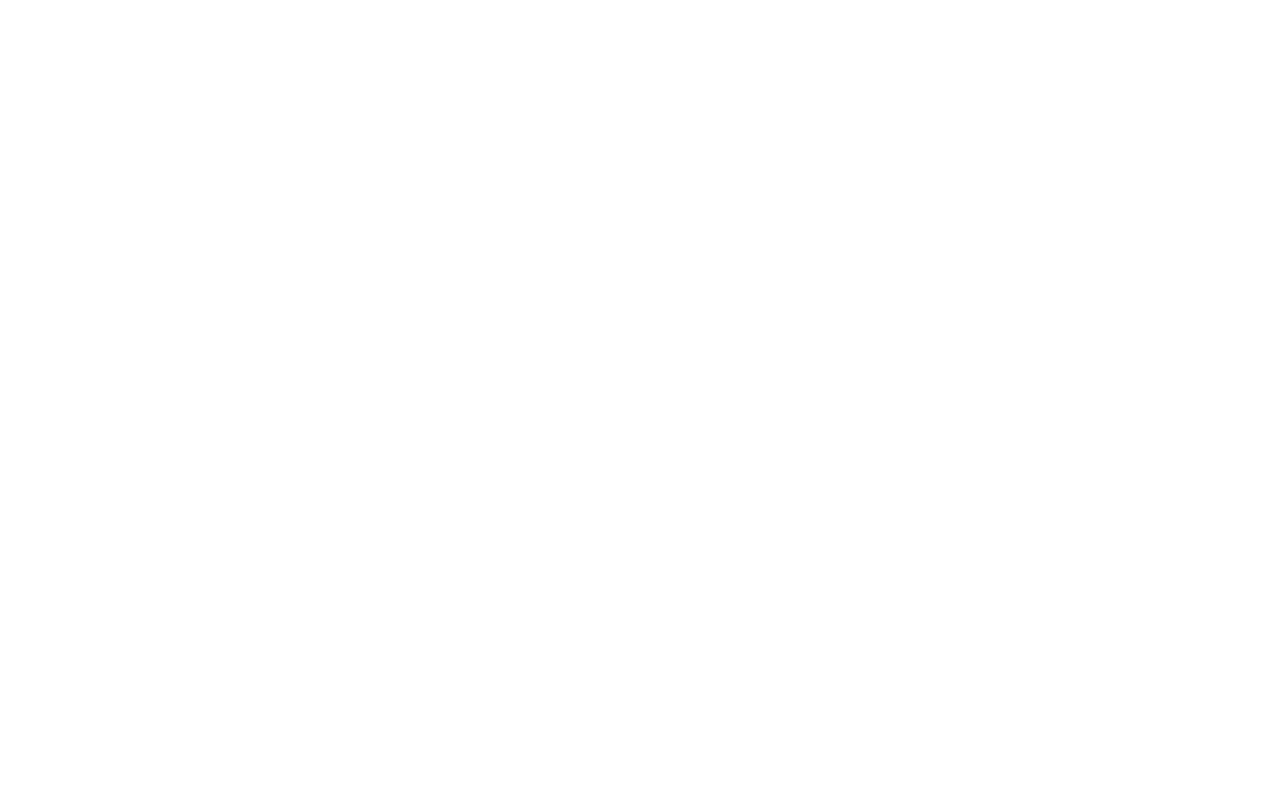
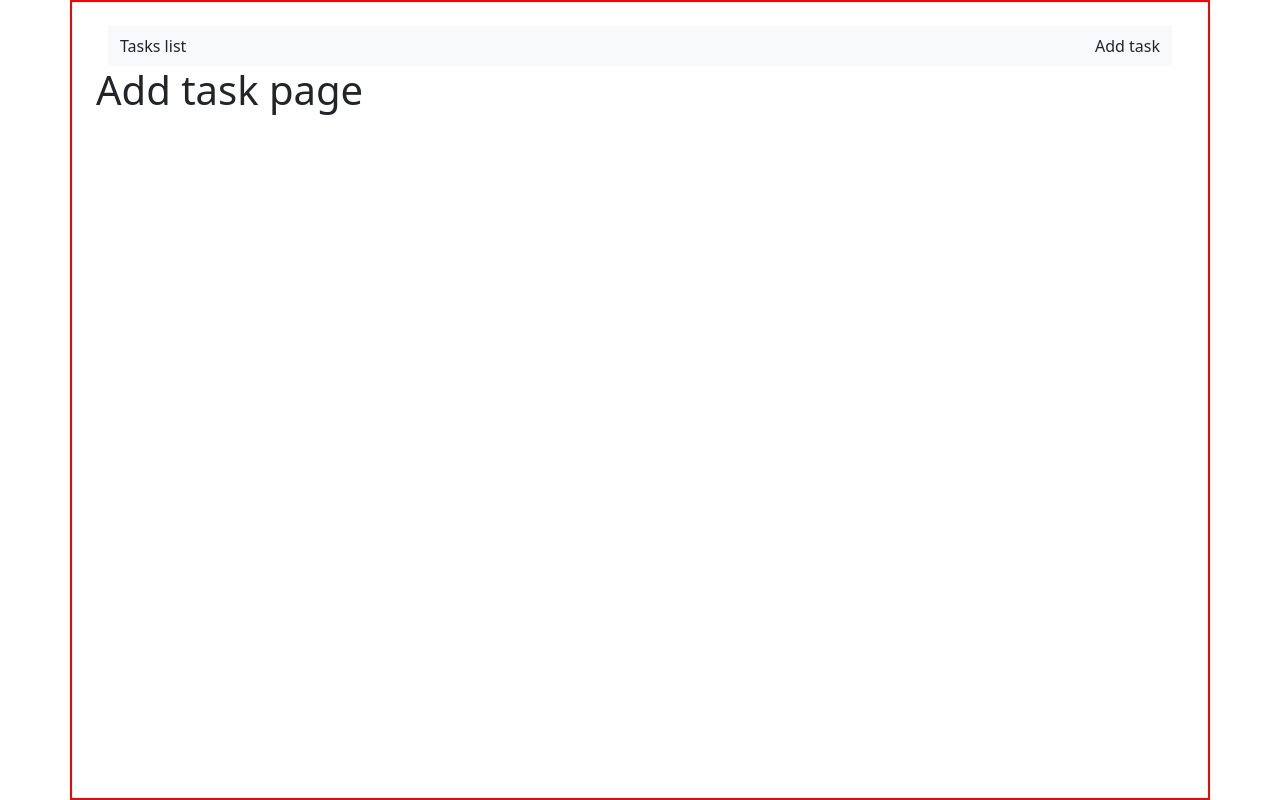
Before and after one commit to chiaracariolato/ex-react-task-manager, a React (Vite) app: page /addtask in a window 1280 px wide. Built offline with nearby package versions, Linux system fonts and the light colour scheme; no server answers.

Commit message:
Feat: milestone 1, 2

```diff
--- a/package.json
+++ b/package.json
@@ -12,7 +12,8 @@
   "dependencies": {
     "bootstrap": "^5.3.8",
     "react": "^19.2.8",
-    "react-dom": "^19.2.8"
+    "react-dom": "^19.2.8",
+    "react-router-dom": "^7.18.2"
   },
   "devDependencies": {
     "@types/react": "^19.2.17",
--- a/src/App.jsx
+++ b/src/App.jsx
@@ -1,12 +1,31 @@
 import { useState } from 'react'
 import './App.css'
+import { BrowserRouter, Route, Routes } from "react-router-dom";
+import AddTask from "./pages/AddTask";
+import TaskList from "./pages/TaskList";
+import NotFound from './pages/NotFound';
+
+import DefaultLayout from "./layouts/DefaultLayout";
+import { GlobalContext, GlobalContextProvider } from "./contexts/GlobalContext";
 
 function App() {
 
   return (
-    <>
-
-    </>
+    <GlobalContextProvider>
+      <BrowserRouter>
+        <div className="container" style={{ minHeight: '100vh', border: '2px solid red' }}>
+          <div className="container mt-4">
+            <Routes>
+              <Route element={<DefaultLayout />}>
+                <Route index element={<TaskList />} />
+                <Route path="/addtask" element={<AddTask />} />
+                <Route path="*" element={<NotFound />} />
+              </Route>
+            </Routes>
+          </div>
+        </div >
+      </BrowserRouter>
+    </GlobalContextProvider>
   )
 }
 
--- /dev/null
+++ b/src/components/Header.jsx
@@ -0,0 +1,17 @@
+import { NavLink } from "react-router-dom";
+
+export default function Header() {
+
+    return (
+        <header className="text-center">
+            <div className="container">
+                <nav className="navbar navbar-expand-lg navbar-light bg-light">
+                    <div className="container">
+                        <NavLink className="nav-link" to="/">Tasks list</NavLink>
+                        <NavLink className="nav-link" to="/addtask">Add task</NavLink>
+                    </div>
+                </nav>
+            </div>
+        </header>
+    )
+}
--- /dev/null
+++ b/src/contexts/GlobalContext.jsx
@@ -0,0 +1,25 @@
+import { createContext, useEffect, useState } from "react";
+
+export const GlobalContext = createContext();
+
+export function GlobalContextProvider({ children }) {
+    const [tasks, setTasks] = useState([]);
+
+    useEffect(() => {
+        fetch(`${import.meta.env.VITE_BE_APP}/tasks`)
+            .then((response) => response.json())
+            .then((data) => {
+                console.log(data);
+                setTasks(data);
+            })
+            .catch((error) => {
+                console.error("Errore nel recupero dei task:", error);
+            });
+    }, []);
+
+    return (
+        <GlobalContext.Provider value={{ tasks, setTasks }}>
+            {children}
+        </GlobalContext.Provider>
+    );
+}
--- /dev/null
+++ b/src/layouts/DefaultLayout.jsx
@@ -0,0 +1,11 @@
+import { Outlet } from "react-router-dom";
+import Header from "../components/Header";
+
+export default function DefaultLayout() {
+    return (
+        <div>
+            <Header />
+            <Outlet />
+        </div>
+    );
+}
--- /dev/null
+++ b/src/pages/AddTask.jsx
@@ -0,0 +1,3 @@
+export default function AddTask() {
+    return <h1>Add task page</h1>
+}
--- /dev/null
+++ b/src/pages/NotFound.jsx
@@ -0,0 +1,14 @@
+import { Link } from 'react-router-dom';
+
+export default function NotFound() {
+    return (
+        <div className="text-center py-5">
+            <h1>404</h1>
+            <h3>Page not found</h3>
+
+            <Link to="/" className="btn btn-primary">
+                Back
+            </Link>
+        </div>
+    );
+}
--- /dev/null
+++ b/src/pages/TaskList.jsx
@@ -0,0 +1,14 @@
+import { useContext } from "react";
+import { GlobalContext } from "../contexts/GlobalContext";
+
+function TaskList() {
+    const { tasks } = useContext(GlobalContext);
+
+    return (
+        <div>
+
+        </div>
+    );
+}
+
+export default TaskList;
```
Also changed, not shown: 2 other files (tests, documents, lock files or other folders).
